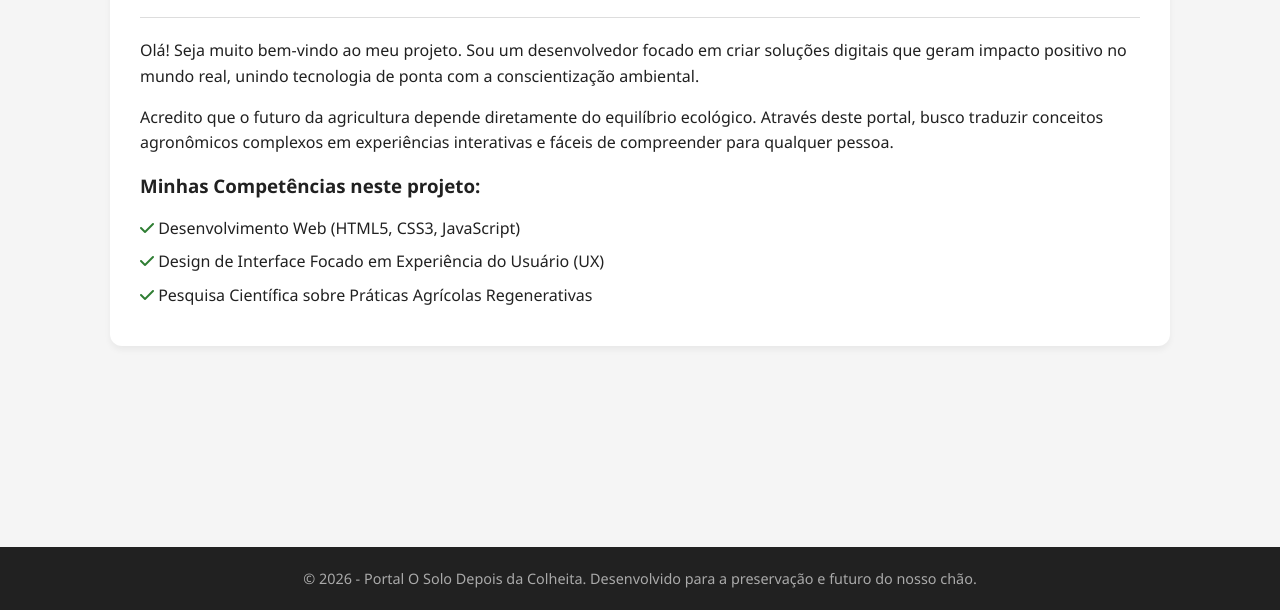
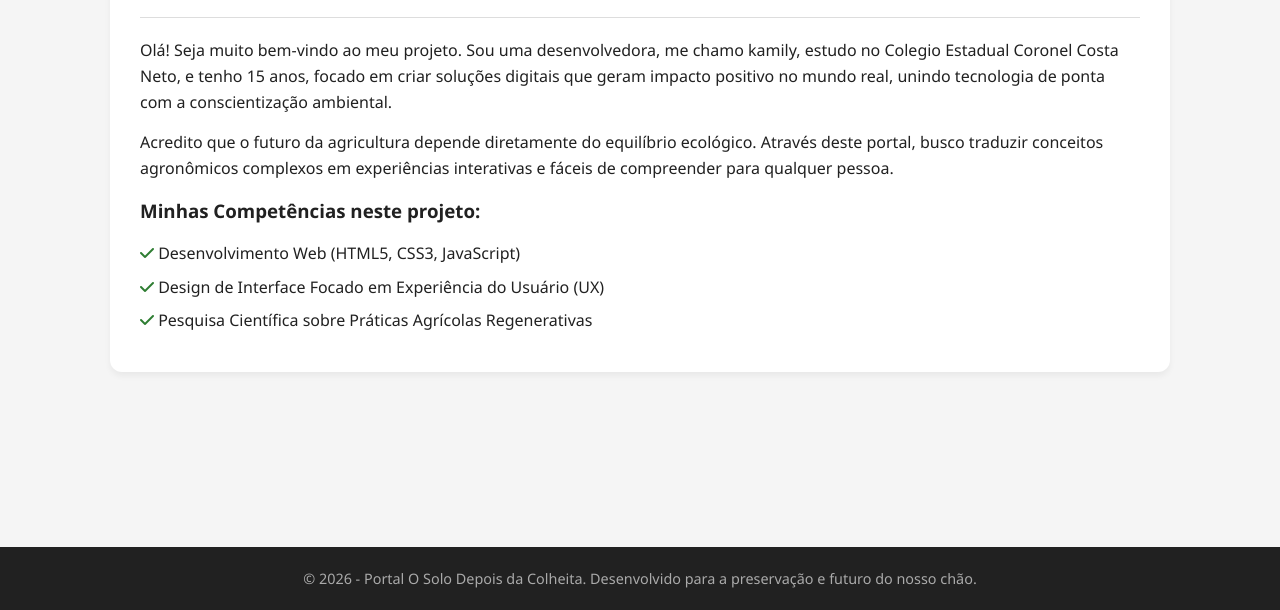
Before and after one commit to kamilymacan-cyber/agrinho2026, a plain HTML site: page index.html in a window 1280 px wide. Both pictures are taken after a click on the link "Sobre Mim". Shown: the part 201-811 px from the top of the page. Drawn offline with Linux system fonts and the light colour scheme.

Commit message:
Update index.html

```diff
--- a/index.html
+++ b/index.html
@@ -107,7 +107,7 @@
                 </div>
                 <hr>
                 <div class="profile-body">
-                    <p>Olá! Seja muito bem-vindo ao meu projeto. Sou um desenvolvedor focado em criar soluções digitais que geram impacto positivo no mundo real, unindo tecnologia de ponta com a conscientização ambiental.</p>
+                    <p>Olá! Seja muito bem-vindo ao meu projeto. Sou uma desenvolvedora, me chamo kamily, estudo no Colegio Estadual Coronel Costa Neto, e tenho 15 anos, focado em criar soluções digitais que geram impacto positivo no mundo real, unindo tecnologia de ponta com a conscientização ambiental.</p>
                     <p>Acredito que o futuro da agricultura depende diretamente do equilíbrio ecológico. Através deste portal, busco traduzir conceitos agronômicos complexos em experiências interativas e fáceis de compreender para qualquer pessoa.</p>
                     <h3>Minhas Competências neste projeto:</h3>
                     <ul>
```
